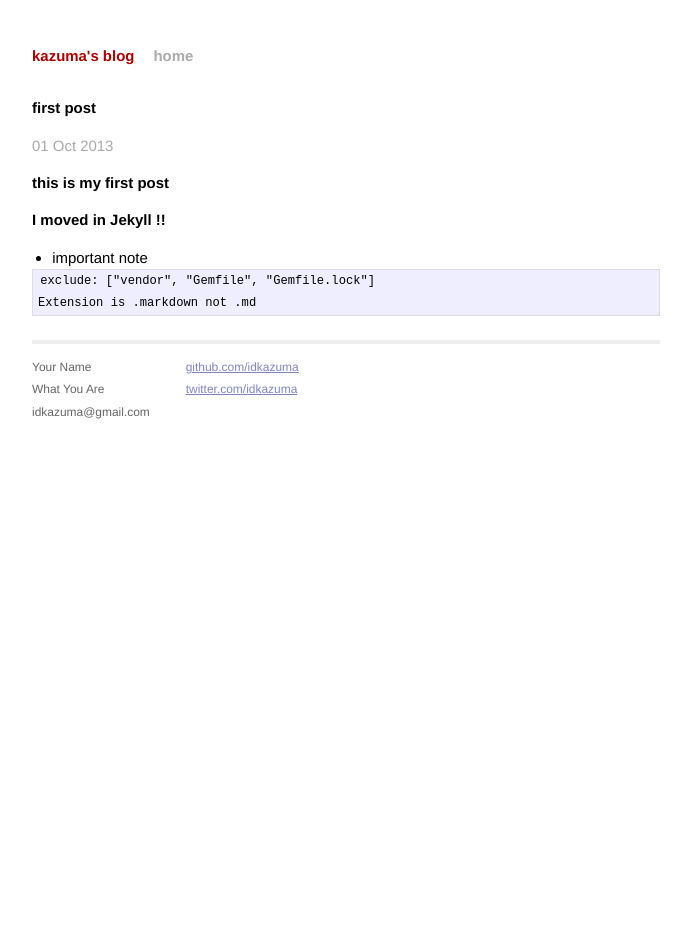
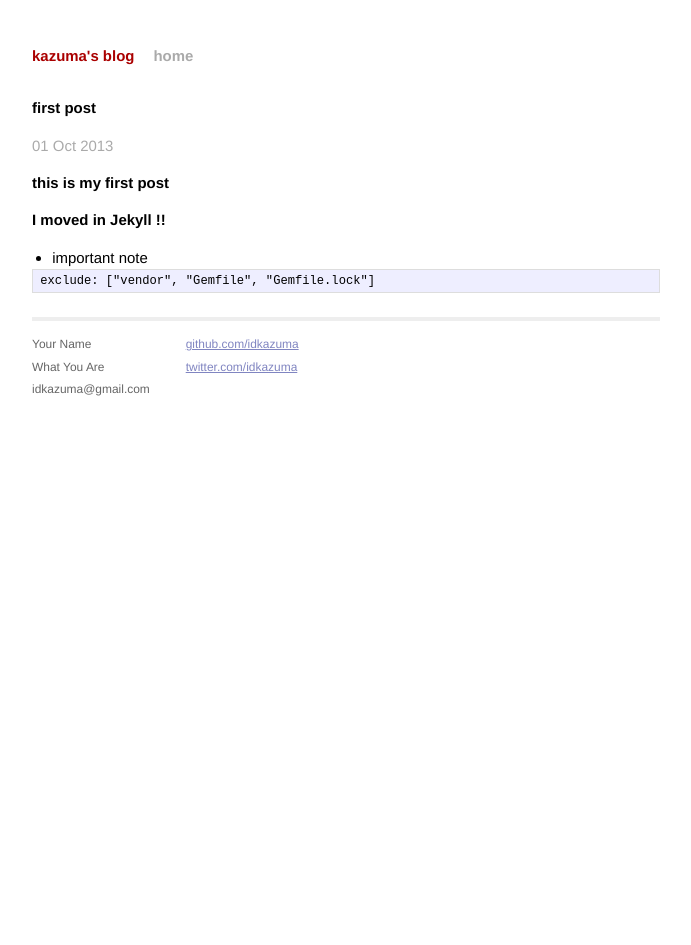
Before and after one commit to idkazuma/idkazuma.github.com, a Jekyll site: the page built from _posts/2013-10-01-firstpost.md, in a window 1280 px wide. Shown: the whole page, without its empty margins (294-985 px from the left). Built offline with Jekyll 4.4.1, drawn with Linux system fonts in a browser that asks for light colours; Markdown is read by kramdown in place of the engine named in the settings.

Commit message:
update 1001

````diff
--- a/_posts/2013-10-01-firstpost.markdown
+++ b/_posts/2013-10-01-firstpost.md
@@ -14,7 +14,6 @@ this is my first post
 
 ```
 exclude: ["vendor", "Gemfile", "Gemfile.lock"]
-Extension is .markdown not .md
 ```
 
 [jekyll-gh]: https://github.com/mojombo/jekyll
````
